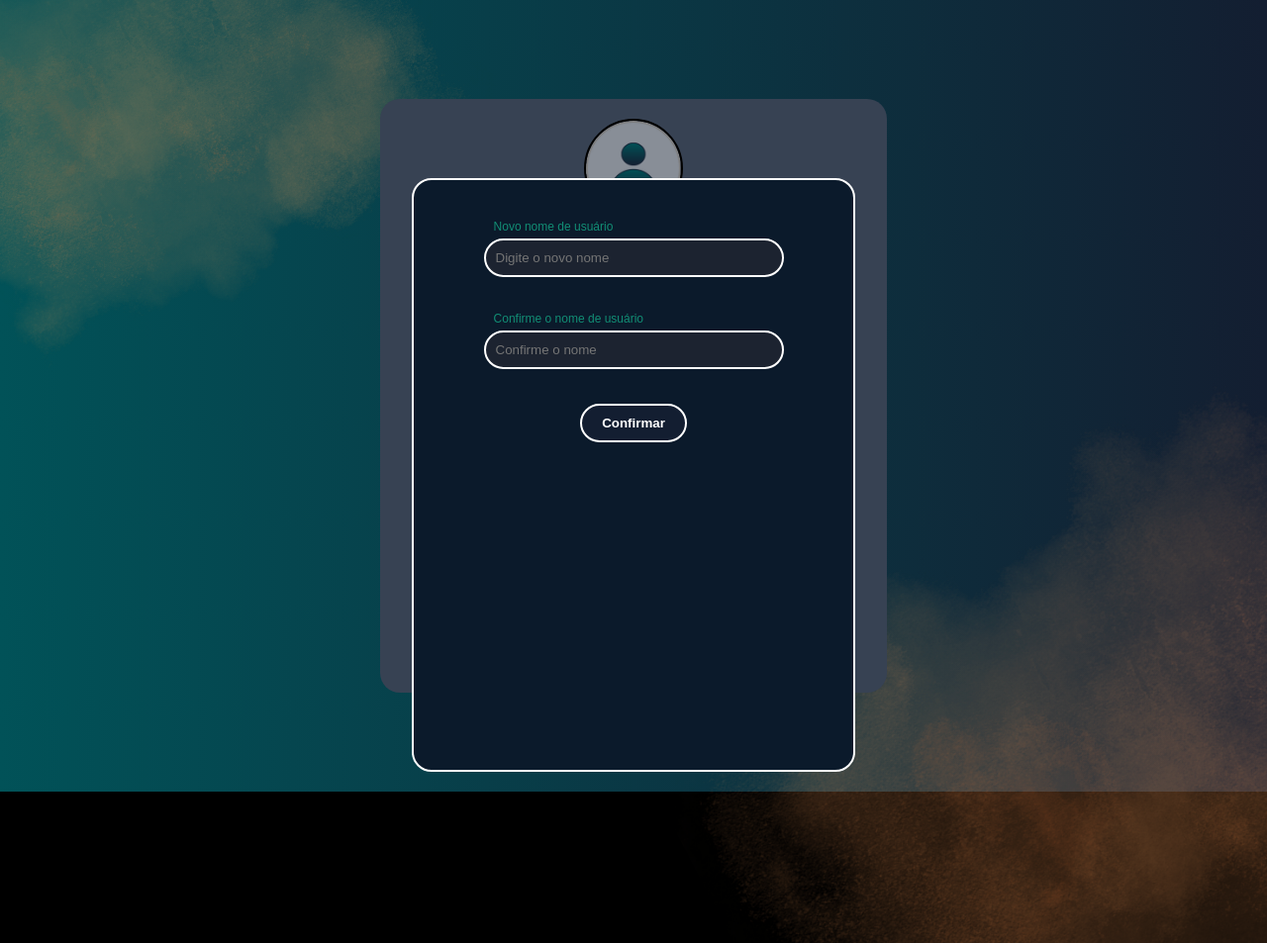
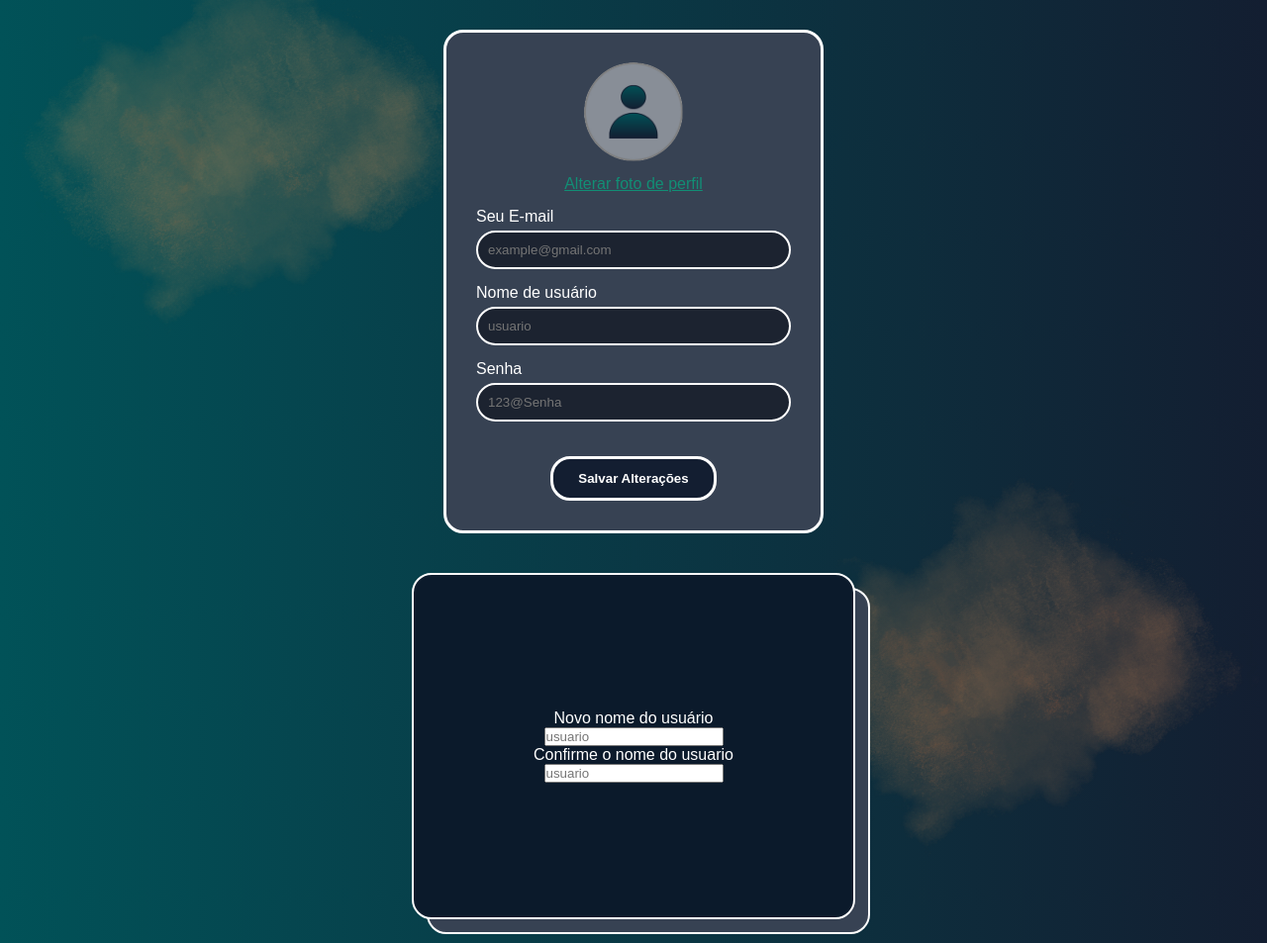
Before and after one commit to CaioRiciati/Deep-Memories-DM-, a plain HTML site: page front-end/src/pages/modificarUsuario.html in a window 1280 px wide. Shown: the top 953 px of the page at 99% size. Before the commit the page ends 800 px from the top, so only its background shows below. Drawn offline with Linux system fonts and the light colour scheme.

Commit message:
estou quase fazendo a página modificar usuario

```diff
--- a/front-end/src/pages/modificarUsuario.html
+++ b/front-end/src/pages/modificarUsuario.html
@@ -7,20 +7,21 @@
   <link rel="stylesheet" href="../styles/modificarUsuario.css">
 </head>
 <body>
+  <!-- Fundo com nuvens -->
   <div class="background">
     <img src="../Imagens/nuvem-esquerda.png" class="nuvem-topo" alt="Nuvem topo esquerda">
     <img src="../Imagens/nuvem-direita.png" class="nuvem-baixo" alt="Nuvem inferior direita">
   </div>
 
+  <!-- Card principal do perfil -->
   <main class="container">
-        <!-- Card de trás -->
-        <div class="content">
+    <section class="content">
       <div class="perfil">
         <img src="../Imagens/person.png" alt="foto de perfil">
         <a href="#">Alterar foto de perfil</a>
       </div>
 
-            <form>
+      <form method="get">
         <div class="input-group">
           <label for="email">Seu E-mail</label>
           <input type="email" id="email" name="email" placeholder="example@gmail.com" required>
@@ -38,24 +39,21 @@
 
         <button id="save">Salvar Alterações</button>
       </form>
-        </div>
+    </section>
+  </main>
+
+  <!-- Cards sobrepostos para alterar foto -->
+  <section class="container2">
+    <!-- Card atrás -->
+    <div class="card-behind"></div>
 
     <!-- Card da frente -->
-        <div class="content2">
-            <form>
-                <div class="input-group">
-                    <label for="novoUser">Novo nome de usuário</label>
-                    <input type="text" id="novoUser" name="novoUser" placeholder="Digite o novo nome" required>
+    <div class="card-front">
+      <label for="user">Novo nome do usuário</label>
+          <input type="text" id="user" name="user" placeholder="usuario" required>
+      <label for="user">Confirme o nome do usuario</label>
+          <input type="text" id="user" name="user" placeholder="usuario" required>
     </div>
-
-                <div class="input-group">
-                    <label for="confirmaUser">Confirme o nome de usuário</label>
-                    <input type="text" id="confirmaUser" name="confirmaUser" placeholder="Confirme o nome" required>
-                </div>
-
-                <button id="confirmar">Confirmar</button>
-            </form>
-        </div>
-    </main>
+  </section>
 </body>
 </html>
--- a/front-end/src/styles/modificarUsuario.css
+++ b/front-end/src/styles/modificarUsuario.css
@@ -1,35 +1,18 @@
+/* Reset e box-sizing */
 * {
   margin: 0;
   padding: 0;
   box-sizing: border-box;
 }
 
+/* Fundo com gradiente e nuvens */
 body {
-  width: 100vw;
-  height: 100vh;
+  width: 100%;
+  min-height: 100vh;
   font-family: 'Arial', sans-serif;
-    background-image: linear-gradient(to right, #015258, #131e31);
-    color: #333;
-    transition: 0.5s ease;
-    background-color: #000000;
-}
-
-.nuvem-topo {
-  position: absolute;
-  bottom: 51%;
-  right: 46%;
-  width: 82%;
-  z-index: 0;
-  pointer-events: none;
-}
-
-.nuvem-baixo {
-  position: absolute;
-  top: 40%;
-  left: 30%;
-  width: 130%;
-  z-index: 0;
-  pointer-events: none;
+  background: linear-gradient(to right, #015258, #131e31);
+  position: relative;
+  color: #fff;
 }
 
 .background {
@@ -38,124 +21,173 @@ body {
   z-index: 0;
 }
 
+.nuvem-topo {
+  position: absolute;
+  top: -10%;
+  left: -10%;
+  width: 60%;
+  pointer-events: none;
+}
+
+.nuvem-baixo {
+  position: absolute;
+  bottom: -10%;
+  right: -10%;
+  width: 60%;
+  pointer-events: none;
+}
+
+/* Container principal */
 .container {
   position: relative;
   display: flex;
   justify-content: center;
-    align-items: center;
-    height: 100vh;
+  align-items: flex-start;
+  z-index: 1;
+  margin-top: 30px;
 }
 
 .content {
   background-color: #374253;
-    width: 50vw;
-    height: 75vh;
+  border-radius: 20px;
+  border: 3px solid #fff;
+  padding: 30px;
+  width: 400px;
   text-align: center;
-    border-radius: 20px;
-    z-index: 1; /* atrás */
-    position: relative;
+  z-index: 2;
 }
 
-.content img {
-    background-color: #1c2330;
+.perfil img {
+  width: 100px;
   border-radius: 50%;
-    width: 100px;
-    height: 100px;
-    border: #000000 2px solid;
 }
 
-.perfil {
-    display: flex;
-    flex-direction: column;
-    align-items: center;
-    margin-top: 20px;
-
-    & a {
-        text-decoration: none;
+.perfil a {
+  display: block;
+  margin-top: 10px;
   color: #128e75;
-        margin-top: 10px;
-    }
-
-    & a:hover {
   text-decoration: underline;
-    }
-}
-
-form {
-    display: flex;
-    flex-direction: column;
-    align-items: center;
-    margin-top: 20px;
-    color: #128e75;
 }
 
 .input-group {
-    display: flex;
-    align-items: center;
-    flex-direction: column;
-    width: 100%;
-    margin-bottom: 15px;
+  margin: 15px 0;
+  text-align: left;
 }
 
-label {
-    font-size: 12px;
+.input-group label {
+  display: block;
   margin-bottom: 5px;
-    align-self: flex-start;
-    margin-left: 15%;
 }
 
-input {
-    width: 75%;
+.input-group input {
+  width: 100%;
   padding: 10px;
-    margin-bottom: 20px;
-    border: #fff 2px solid;
   border-radius: 20px;
+  border: 2px solid #fff;
   background-color: #1c2330;
   color: #fff;
 }
 
-input:focus {
+.input-group input:focus {
   background-color: #243041;
   outline: none;
 }
 
-button {
+/* Botão de salvar alterações */
+#save {
+  margin-top: 20px;
+  padding: 12px 25px;
+  border: 3px solid #fff;
+  border-radius: 20px;
   background-color: #131e31;
   color: #fff;
-    border: #fff 2px solid;
-    border-radius: 20px;
-    padding: 10px 20px;
   font-weight: bolder;
+  cursor: pointer;
+  transition: all 0.3s ease;
 }
 
-button:hover {
+#save:hover {
+  transform: scale(1.05);
   text-decoration: underline;
-    cursor: pointer;
 }
 
-.content2 {
-    position: absolute; /* deixa sobreposto */
-    top: 60%;
-    left: 50%;
-    transform: translate(-50%, -50%); /* centraliza */
-    background-color: #0b1a2b;
-    width: 35vw;
-    height: 75vh;
-    text-align: center;
-    border-radius: 20px;
-    border: 2px solid #fff; /* destaque */
-    z-index: 2; /* na frente */
-    padding: 20px;
+/* Container dos cards sobrepostos */
+.container2 {
+  position: relative;
+  width: 400px;
+  height: 350px;
+  display: flex;
+  justify-content: center;
+  align-items: center;
+  margin: 40px auto;
+  z-index: 1;
 }
 
+/* Card atrás */
+.card-behind {
+  position: absolute;
+  inset: 0;
+  background-color: #374253;
+  border-radius: 20px;
+  border: 2px solid #fff;
+  transform: translate(15px, 15px);
+  z-index: 1;
+}
+
+/* Card da frente */
+.card-front {
+  position: relative;
+  width: 100%;
+  height: 100%;
+  background-color: #0b1a2b;
+  border-radius: 20px;
+  border: 2px solid #fff;
+  padding: 20px;
+  z-index: 2;
+  display: flex;
+  flex-direction: column;
+  justify-content: center;
+  align-items: center;
+  text-align: center;
+}
+
+/* Botões dentro do card da frente */
+.escolhas {
+  background: none;
+  border: none;
+  margin: 10px 0;
+  cursor: pointer;
+  color: #fff;
+  font-size: 18px;
+  display: flex;
+  align-items: center;
+  gap: 10px;
+}
+
+.escolhas img {
+  width: 30px;
+  height: 30px;
+}
+
+.lixeira {
+  color: #ff4d4d;
+}
+
+/* Responsividade */
 @media (min-width: 768px) {
   .content {
-        width: 40vw;
+    width: 350px;
+  }
+  .container2 {
+    width: 400px;
   }
 }
 
 @media (min-width: 1024px) {
   .content {
-        width: 40vw;
+    width: 30vw;
+  }
+  .container2 {
+    width: 35vw;
   }
 }
```
Lines whose indentation alone changed are shown as unchanged.
